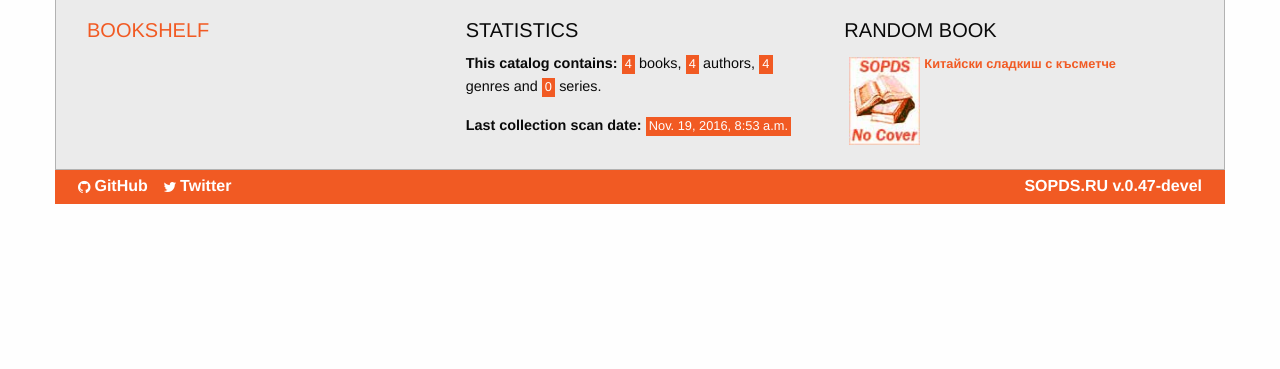
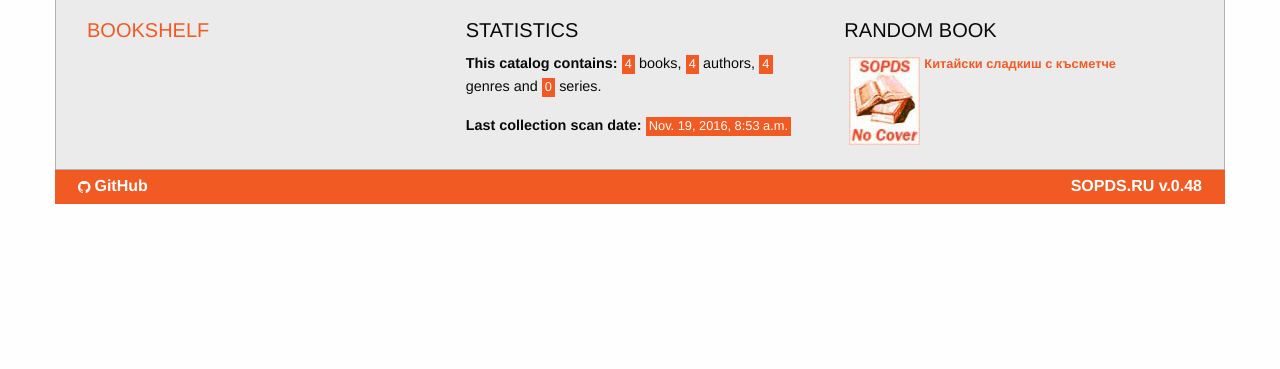
Before and after one commit to mitshel/sopds, a Django app: page /web/book/read/5/ in a window 1280 px wide. Shown: the part 353-722 px from the top of the page. Run offline with Django 3.2, Linux system fonts and the light colour scheme; the visitor is signed in with stand-in values (Sample User, id 1); data comes from the database, SQL or seed files in the repository; data that the repository does not hold is empty; some libraries are stand-ins or nearby versions.

Commit message:
Changed version and github address

```diff
--- a/opds_catalog/settings.py
+++ b/opds_catalog/settings.py
@@ -7,7 +7,7 @@ from constance import config
 loglevels={'debug':logging.DEBUG,'info':logging.INFO,'warning':logging.WARNING,'error':logging.ERROR,'critical':logging.CRITICAL,'none':logging.NOTSET}
 NOZIP_FORMATS = ['epub', 'mobi']
 
-VERSION = "0.47-devel"
+VERSION = "0.48"
 TITLE = getattr(settings, "SOPDS_TITLE", "SimpleOPDS")
 SUBTITLE = getattr(settings, "SOPDS_SUBTITLE", "SimpleOPDS Catalog by www.sopds.ru. Version %s."%VERSION)
 ICON = getattr(settings, "SOPDS_ICON", "/static/images/favicon.ico")
--- a/sopds_web_backend/templates/sopds_footer.html
+++ b/sopds_web_backend/templates/sopds_footer.html
@@ -51,8 +51,7 @@
 <div class="large-12 columns sopdsmenu" style="margin:0;padding:0;">
 	<div class="medium-6 columns">
 		<ul class="menu show-for-medium">
-		<li class="menu-text" style="padding:0"><a href="https://github.com/mitshel/sopds"><i class="fi-social-github"></i>GitHub</a></li>
-		<li class="menu-text" style="padding:0"><a href="https://twitter.com/dmitsh"><i class="fi-social-twitter"></i>Twitter</a></li>
+		<li class="menu-text" style="padding:0"><a href="https://github.com/duckhawk/sopds"><i class="fi-social-github"></i>GitHub</a></li>
 		</ul>
 	</div>
 	<div class="medium-6 columns">
```
